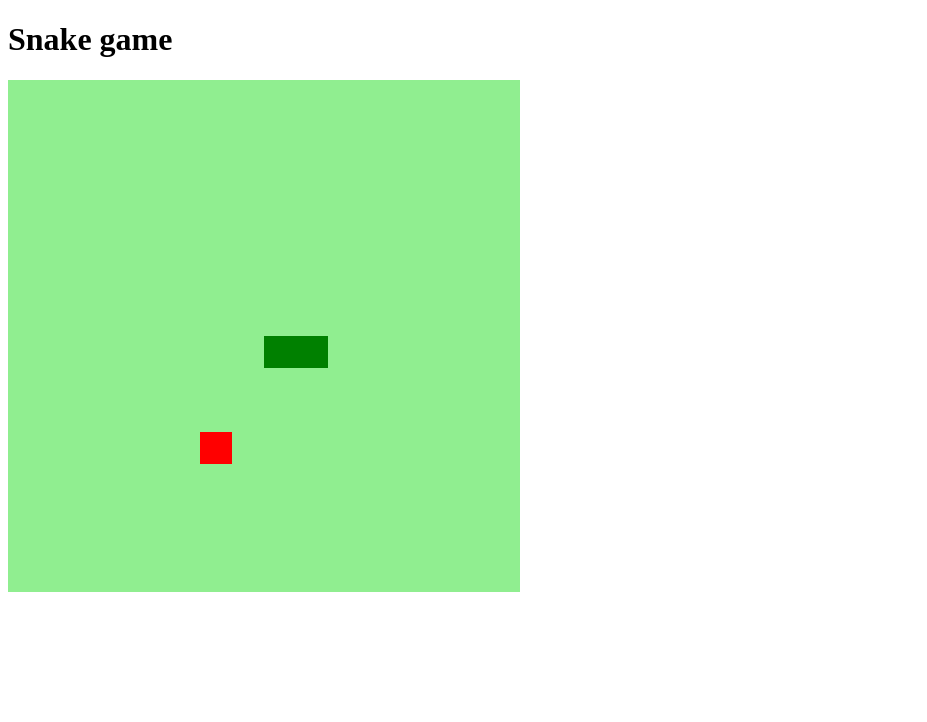
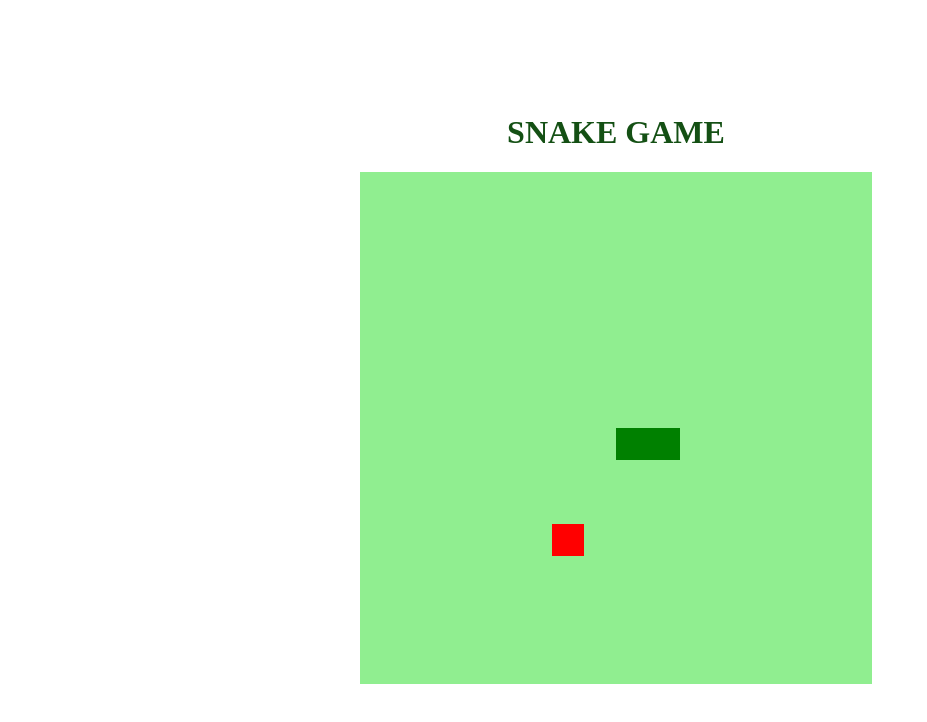
Before and after one commit to gustavofbc/snake-game, a plain HTML site: page index.html in a window 1280 px wide. Shown: the whole page, without its empty margins (0-927 px from the left). Drawn offline with Linux system fonts and the light colour scheme.

Commit message:
adiçao de estilizacao ao body

```diff
--- a/index.html
+++ b/index.html
@@ -9,7 +9,7 @@
     <title>Snake game</title>
 </head>
 <body>
-    <h1>Snake game</h1>
+    <h1>SNAKE GAME</h1>
     <canvas id="snake" width="512" height="512"></canvas>
 </body>
 </html>
--- a/styles.css
+++ b/styles.css
@@ -0,0 +1,9 @@
+body{
+    height: 95vh;
+    width: 95vw;
+    display: flex;
+    flex-direction: column;
+    justify-content: center;
+    align-items: center;
+    color: rgb(20, 80, 20);
+}
```
